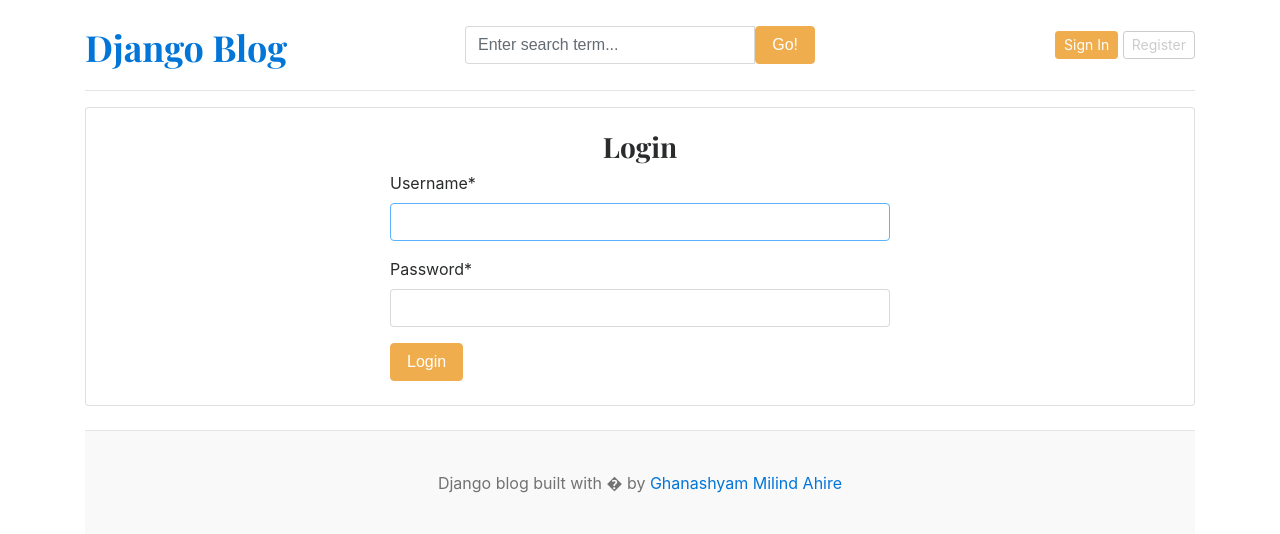
After one commit to GhanashyaMAhire/blog-app-django, a Django app: page /login/ in a window 1280 px wide. The commit adds this page. Shown: the top 534 px of the page. Run offline with Django 5.2, Linux system fonts and the light colour scheme; data that the repository does not hold is empty; some libraries are stand-ins or nearby versions.

Commit message:
registration and login functions

```diff
--- a/blog_main/settings.py
+++ b/blog_main/settings.py
@@ -39,6 +39,8 @@ INSTALLED_APPS = [
     'django.contrib.staticfiles',
     'blogs',
     'assignment',
+    'crispy_forms',
+    'crispy_bootstrap4',
 ]
 
 MIDDLEWARE = [
@@ -126,3 +128,5 @@ STATICFILES_DIRS = [
 
 MEDIA_URL = '/media/'
 MEDIA_ROOT = BASE_DIR /'media'
+
+CRISPY_TEMPLATE_PACK = 'bootstrap4'
--- a/blog_main/urls.py
+++ b/blog_main/urls.py
@@ -26,7 +26,10 @@ urlpatterns = [
     path('admin/', admin.site.urls),
     path('', views.home, name='home'),
     path('category/', include('blogs.urls')),
-    path('<slug:slug>/', BlogsView.blogs, name='blogs'),
+    path('blogs/<slug:slug>/', BlogsView.blogs, name='blogs'),
     path('blogs/search/', BlogsView.search, name='search'),
+    path('register/', views.register, name='register'),
+    path('login/', views.login, name='login'),
+    path('logout/', views.logout, name='logout'),
 
 ] + static(settings.MEDIA_URL, document_root=settings.MEDIA_ROOT)
--- a/blog_main/views.py
+++ b/blog_main/views.py
@@ -1,9 +1,10 @@
 
-
+from django.contrib import auth
 from django.http import HttpResponse
-from django.shortcuts import render
-
+from django.shortcuts import redirect, render
+from django.contrib.auth.forms import AuthenticationForm
 from assignment.models import About
+from blog_main.forms import RegistrationForm
 from blogs.models import Blog, Category
 
 
@@ -21,3 +22,38 @@ def home(request):
         'posts':posts,
     }
     return render(request, 'home.html', context=context)
+
+def register(request):
+    if request.method == "POST":
+        form = RegistrationForm(request.POST)
+        if form.is_valid():
+            form.save()
+            return redirect('register')
+    else:
+        form = RegistrationForm()
+    context = {
+        'form': form,
+    }
+    return render(request, 'register.html' , context)
+
+def login(request):
+    if request.method == "POST":
+        form = AuthenticationForm(request, request.POST)
+        if form.is_valid():
+            username = form.cleaned_data['username']
+            password = form.cleaned_data['password']
+
+            user = auth.authenticate(username=username, password=password)
+            if user is not None:
+                auth.login(request, user)
+            return redirect('home')
+
+    form = AuthenticationForm()
+    context = {
+        'form': form,
+    }
+    return render(request, 'login.html', context)
+
+def logout(request):
+    auth.logout(request)
+    return redirect('home')
--- a/requirements.txt
+++ b/requirements.txt
@@ -1,2 +1,4 @@
 django
 Pillow
+django-crispy-forms
+crispy-bootstrap4
--- a/templates/base.html
+++ b/templates/base.html
@@ -36,8 +36,15 @@
             </form>
           </div>
           <div class="col-4 d-flex justify-content-end align-items-center">
-            <a class="btn btn-sm btn-warning" href="#">Sign In</a> &nbsp;
-            <a class="btn btn-sm btn-outline-secondary" href="#">Register</a>
+            {% if not user.is_authenticated %}
+            <a class="btn btn-sm btn-warning" href="{% url 'login' %}">Sign In</a> &nbsp;
+            <a class="btn btn-sm btn-outline-secondary" href="{% url 'register' %}">Register</a>
+            {% else %}
+            <span>You are logged in as {{user}}</span>
+            &emsp;
+            <button class='btn btn-sm btn-warning'><span><a href="{% url 'logout' %}" >Log Out</a></span></button>
+
+            {% endif %}
           </div>
         </div>
       </header>
--- /dev/null
+++ b/templates/login.html
@@ -0,0 +1,13 @@
+{% extends 'base.html' %}
+
+{% block content %}
+{% load crispy_forms_tags%}
+<div class="card mb-4 p-4">
+<h3 class='text-center'>Login</h3>
+<form action="{% url 'login' %}" method="POST" style='width:500px; margin:auto;'>
+    {% csrf_token %}
+    {{ form | crispy }}
+    <button type="submit" class='btn btn-warning'>Login</button>
+</form>
+</div>
+{% endblock %}
```
Also changed, not shown: blog_main/forms.py (added, +8 -0 lines), templates/register.html (added, +14 -0 lines).
